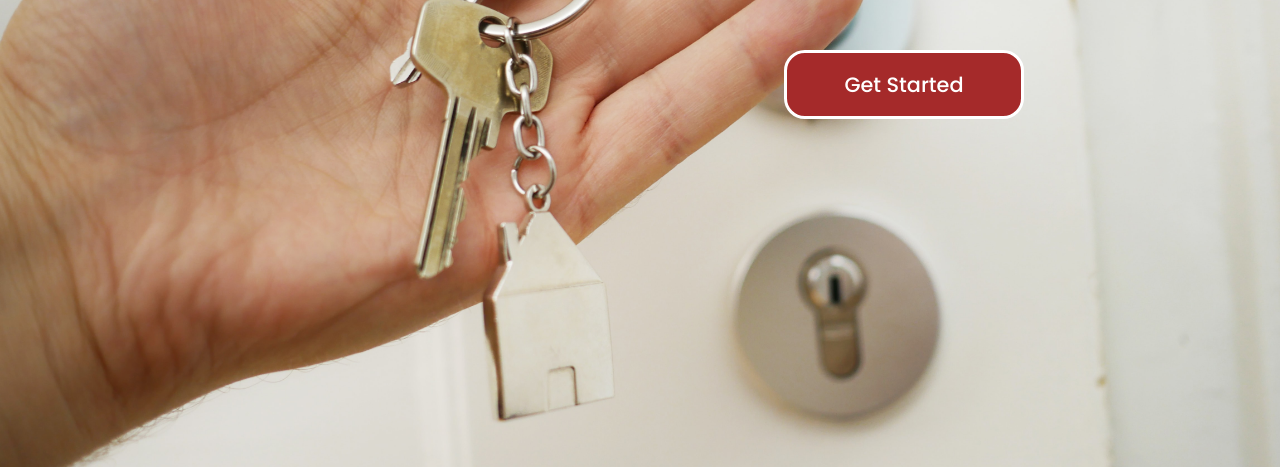
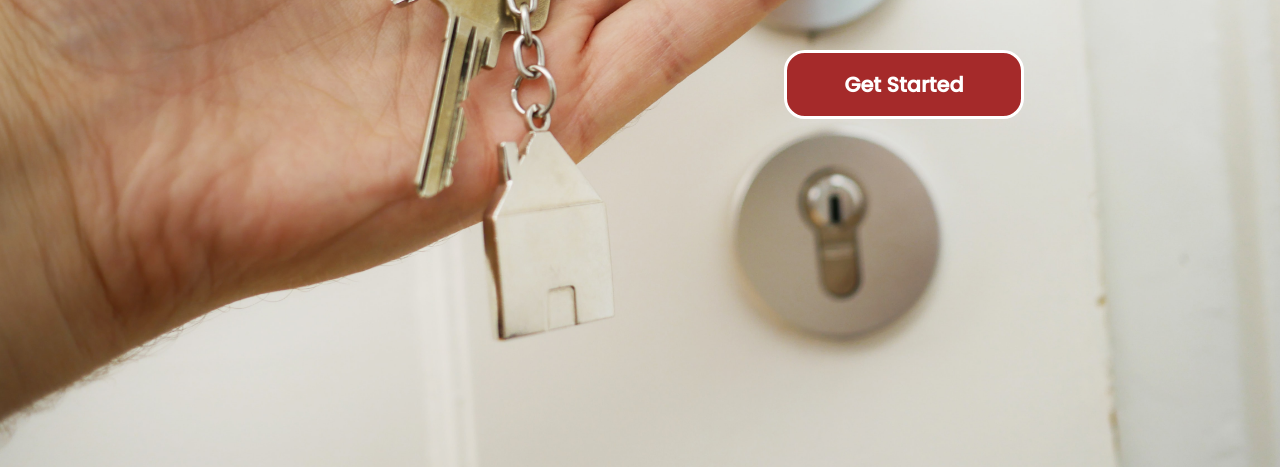
Before and after one commit to David-Lanzz/HOUSING-APPLICATION, a plain HTML site: page index.html in a window 1280 px wide. Shown: the part 333-800 px from the top of the page. Drawn offline with Linux system fonts and the light colour scheme.

Commit message:
Fix background bug

```diff
--- a/style.css
+++ b/style.css
@@ -23,6 +23,7 @@ body {
   background-repeat: no-repeat;
   color: #fff;
   background-attachment: fixed;
+  background-position: center;
 }
 
 li {
@@ -147,6 +148,7 @@ input:focus {
 @media screen and (min-width: 768px) {
   body {
     padding: 3rem 20%;
+    background-position: right;
   }
 
   i,
--- a/styles.css
+++ b/styles.css
@@ -17,9 +17,11 @@ body {
   gap: 4rem;
   background-size: cover;
   background-repeat: no-repeat;
-  color: #fff;
+  color: #ffebc0;
+  font-weight: 900;
   background-attachment: fixed;
   height: 100vh;
+  background-position: center;
 }
 
 header {
@@ -55,5 +57,6 @@ a {
 @media screen and (min-width: 768px) {
   body {
     padding: 5% 20%;
+    background-position: left;
   }
 }
```
